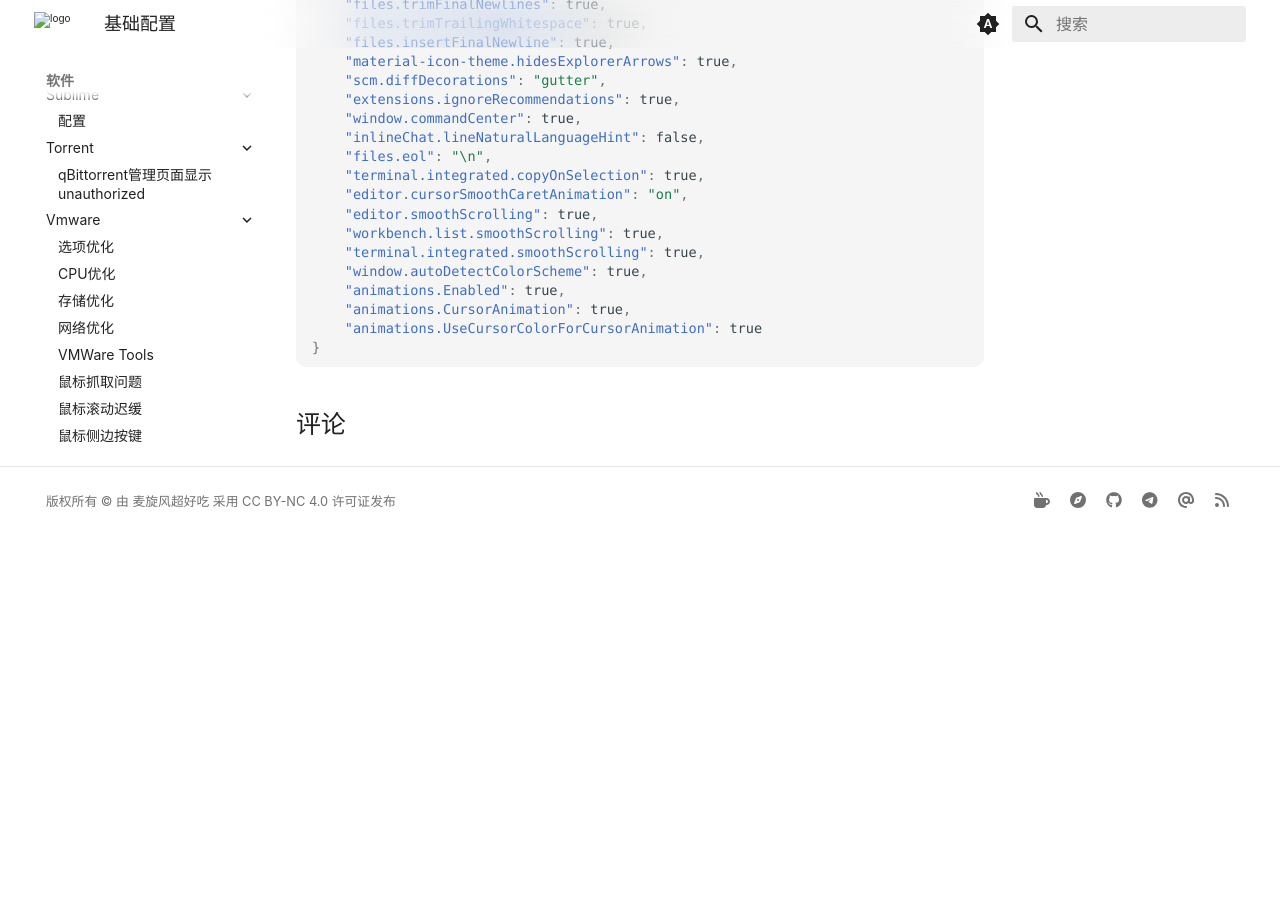
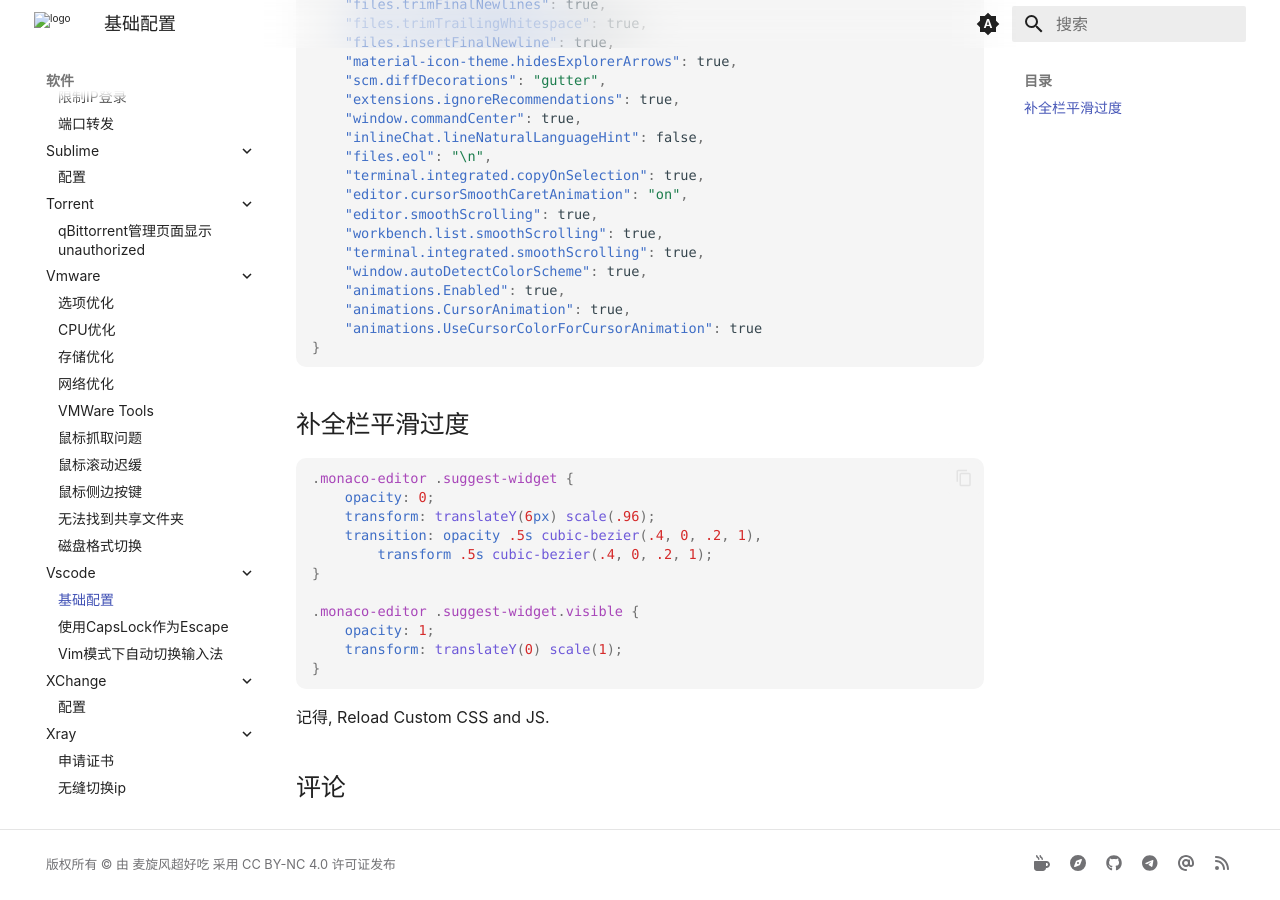
Before and after one commit to ricolxwz/note, an MkDocs documentation site: the page built from docs/software/vscode/config.md, in a window 1280 px wide and 900 px high, scrolled down 1540 px. Built offline with MkDocs 1.6.1 and Material for MkDocs 9.7.7, drawn with Linux system fonts in a browser that asks for light colours; some web fonts are replaced; comment, search, counter and statistics services are not loaded; a style sheet for code colours, icons or effects is not loaded; before the commit the page ends 2077 px from its top, so only the background shows below that.

Commit message:
docs: update config.md

````diff
--- a/docs/software/vscode/config.md
+++ b/docs/software/vscode/config.md
@@ -92,3 +92,22 @@ comments: true
     "animations.UseCursorColorForCursorAnimation": true
 }
 ```
+
+## 补全栏平滑过度
+
+
+```css
+.monaco-editor .suggest-widget {
+    opacity: 0;
+    transform: translateY(6px) scale(.96);
+    transition: opacity .5s cubic-bezier(.4, 0, .2, 1),
+        transform .5s cubic-bezier(.4, 0, .2, 1);
+}
+
+.monaco-editor .suggest-widget.visible {
+    opacity: 1;
+    transform: translateY(0) scale(1);
+}
+```
+
+记得, Reload Custom CSS and JS.
````
